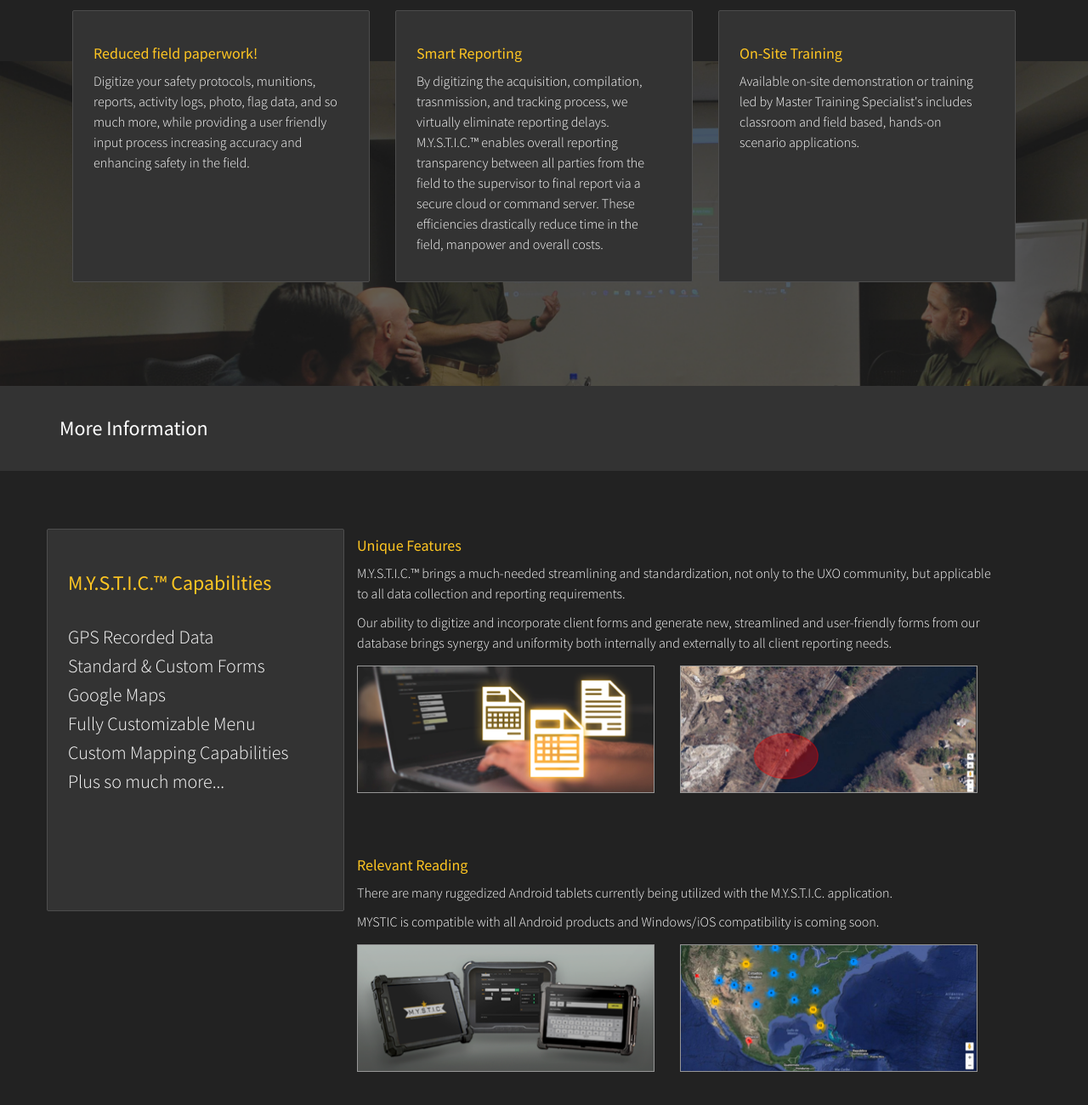
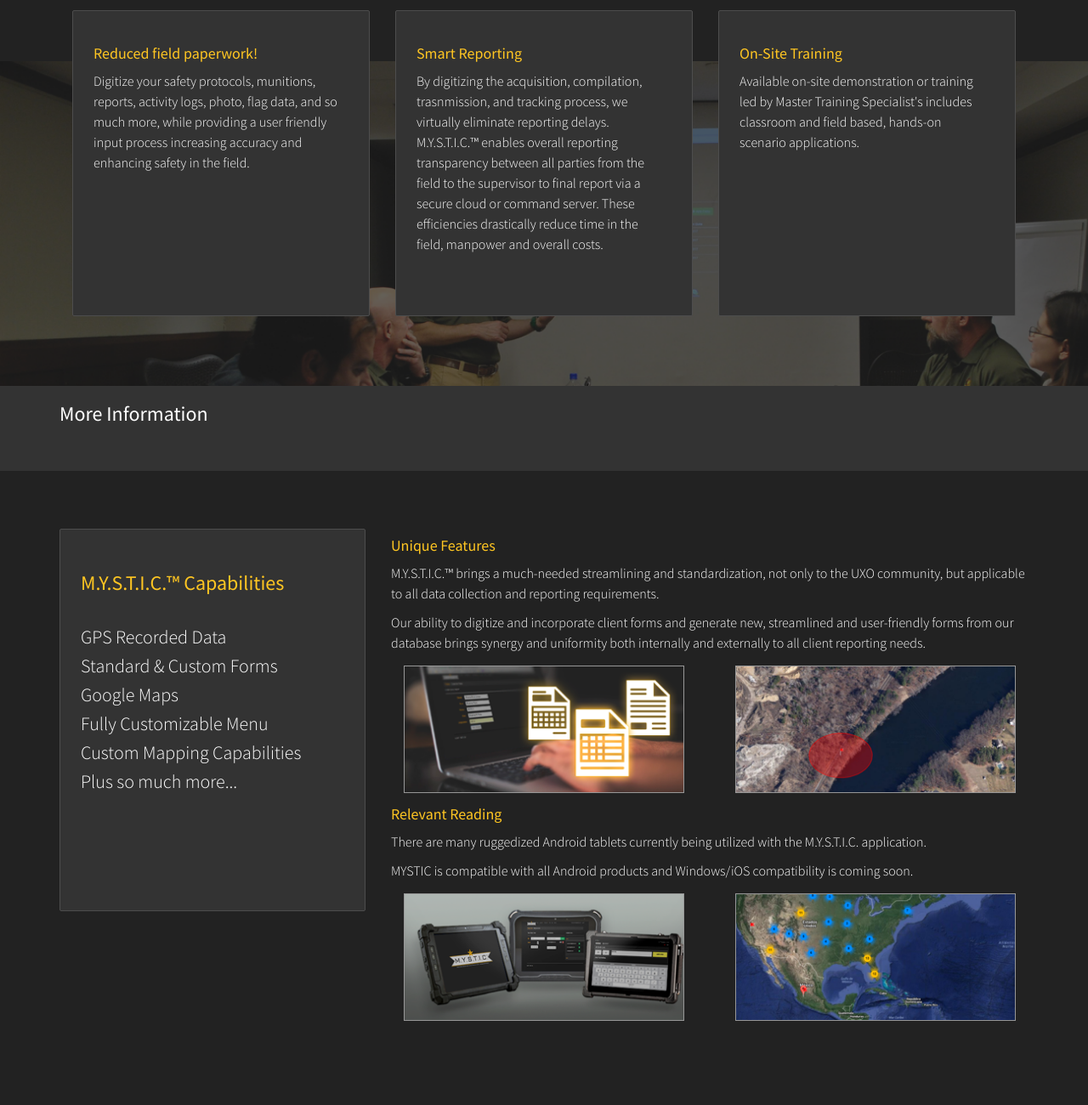
Before and after one commit to gemme/mystic, a website: page index.html in a window 1280 px wide. Shown: the part 680-1980 px from the top of the page at 85% size. Drawn offline with nearby package versions, Linux system fonts and the light colour scheme.

Commit message:
responsive

```diff
--- a/index.html
+++ b/index.html
@@ -30,19 +30,19 @@
             <div class = "container-fluid info img-responsive">
                 <div class = "container">
                         <div class = "row">
-                            <div class="col-sm-4">
+                            <div class="col-md-4 col-sm-12">
                                 <div class="card_info">
                                     <h4 class ="color">Reduced field paperwork!</h4>
                                     <p class="">Digitize your safety protocols, munitions, reports, activity logs, photo, flag data, and so much more, while providing a user friendly input process increasing accuracy and enhancing safety in the field.</p>
                                 </div>
                             </div>
-                            <div class="col-sm-4">
+                            <div class="col-md-4 col-sm-12">
                                 <div class="card_info">
                                     <h4 class ="color">Smart Reporting</h4>
                                     <p class="">By digitizing the acquisition, compilation, trasnmission, and tracking process, we virtually eliminate reporting delays. M.Y.S.T.I.C.&#8482; enables overall reporting transparency between all parties from the field to the supervisor to final report via a secure cloud or command server. These efficiencies drastically reduce time in the field, manpower and overall costs.</p>
                                 </div>
                             </div>
-                            <div class="col-sm-4">
+                            <div class="col-md-4 col-sm-12">
                                 <div class="card_info">
                                     <h4 class ="color">On-Site Training</h4>
                                     <p class="">Available on-site demonstration or training led by Master Training Specialist's includes classroom and field based, hands-on scenario applications.</p>
@@ -61,7 +61,8 @@
             <div class = "container-fluid content">
                 <div class = "container">
                     <div class = "row">
-                            <div class="card_info col-md-4">
+                            <div class="col-md-4">
+                                <div class="card_info">
                                     <h3 class ="color">M.Y.S.T.I.C.&#8482; Capabilities</h3>
                                     <p class="">GPS Recorded Data</p>
                                     <p class="">Standard & Custom Forms</p>
@@ -70,6 +71,7 @@
                                     <p class="">Custom Mapping Capabilities</p>
                                     <p class="">Plus so much more...</p>
                                 </div>
+                            </div>
                             <div class = "col-md-8">
                                     <div class = "row">
                                         <div class = "col-md-12">
@@ -77,9 +79,11 @@
                                             <p class="">M.Y.S.T.I.C.&#8482; brings a much-needed streamlining and standardization, not only to the UXO community, but applicable to all data collection and reporting requirements.</p>
                                             <p class="">Our ability to digitize and incorporate client forms and generate new, streamlined and user-friendly forms from our database brings synergy and uniformity both internally and externally to all client reporting needs.</p>
                                             <div class = "row">
-                                                <div class = "img-mystic one col-md-6">
+                                                <div class="col-md-6">
+                                                    <div class = "img-mystic one"></div>
                                                 </div>
-                                                <div class = "img-mystic two col-md-6">
+                                                <div class="col-md-6">
+                                                    <div class = "img-mystic two"></div>
                                                 </div>
                                             </div>
                                         </div>
@@ -90,9 +94,11 @@
                                             <p class="">There are many ruggedized Android tablets currently being utilized with the M.Y.S.T.I.C. application.</p>
                                             <p class="">MYSTIC is compatible with all Android products and Windows/iOS compatibility is coming soon.</p>
                                             <div class = "row">
-                                                <div class = "img-mystic three col-md-6">
+                                                <div class="col-md-6">
+                                                    <div class = "img-mystic three"></div>
                                                 </div>
-                                                <div class = "img-mystic four col-md-6">
+                                                <div class="col-md-6">
+                                                    <div class = "img-mystic four"></div>
                                                 </div>
                                             </div>
                                         </div>
--- a/main.css
+++ b/main.css
@@ -53,6 +53,7 @@
     border-radius: 2px;
     padding: 30px 36px 0 24px;
     /*margin: 15px 15px 15px 15px;*/
+    min-height: 360px;
 }
 .paragraph{
     width: 289px;
@@ -69,7 +70,7 @@
 }
 .content .card_info{
     font-size: 22px;
-    width: 350px;
+    /*width: 350px;*/
     height: 450px;
 }
 .content .card_info h3{
@@ -77,7 +78,7 @@
 }
 .content .img-mystic{
     height: 150px;
-    width: 350px;
+    /*width: 350px;        */
     margin: 5px 15px 5px 15px;
     border: 1px solid #979797;
     background-repeat: no-repeat;
@@ -95,7 +96,8 @@
 .content .img-mystic.four{
     background-image: url("assets/img-mystic-04.png");
 }
-@media (min-width: 768px){
+/*@media (min-width: 768px){*/
+@media only screen and (max-width : 768px) {
     .about img{
         margin-top: 60px;
         margin-bottom: 60px;
@@ -108,6 +110,19 @@
     }
     .content .row{
         margin-bottom: 30px;
+    }
+    .card_info{
+        height: auto;
+        min-height:0;
+        padding-top: 20px;
+    }
+    .content .card_info{
+        width: auto;
+        height: auto;
+
+    }
+    .content > .container > .row {
+        margin-top: 20px;
     }
 }
 
```
Lines whose indentation alone changed are shown as unchanged.
